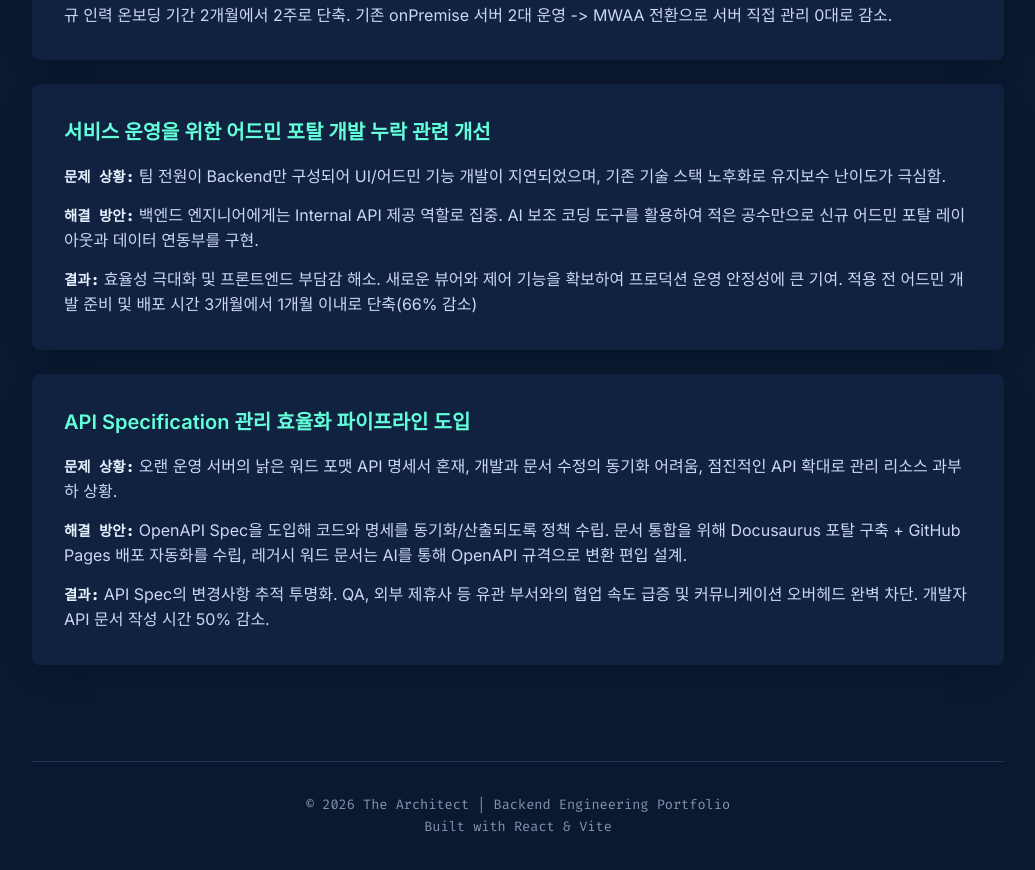
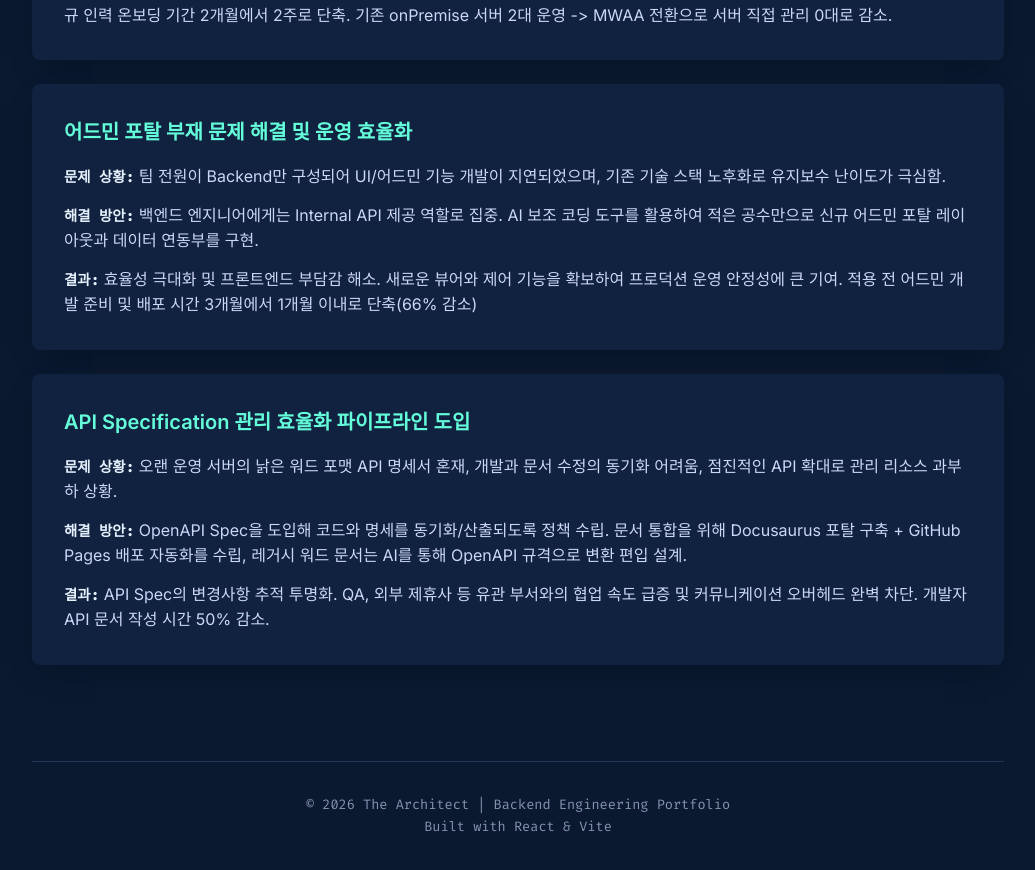
Before and after one commit to minkyunkim-kor/portfolio, a React (Vite) app: page / in a window 1280 px wide. Shown: the part 7086-7956 px from the top of the page, without its empty margins (122-1157 px from the left). Built offline with nearby package versions, Linux system fonts and the light colour scheme.

Commit message:
문구 일부 수정

```diff
--- a/src/data.js
+++ b/src/data.js
@@ -141,7 +141,7 @@ export const data = {
     },
     {
       id: "admin-portal",
-      title: "서비스 운영을 위한 어드민 포탈 개발 누락 관련 개선",
+      title: "어드민 포탈 부재 문제 해결 및 운영 효율화",
       problem: "팀 전원이 Backend만 구성되어 UI/어드민 기능 개발이 지연되었으며, 기존 기술 스택 노후화로 유지보수 난이도가 극심함.",
       solution: "백엔드 엔지니어에게는 Internal API 제공 역할로 집중. AI 보조 코딩 도구를 활용하여 적은 공수만으로 신규 어드민 포탈 레이아웃과 데이터 연동부를 구현.",
       result: "효율성 극대화 및 프론트엔드 부담감 해소. 새로운 뷰어와 제어 기능을 확보하여 프로덕션 운영 안정성에 큰 기여. 적용 전 어드민 개발 준비 및 배포 시간 3개월에서 1개월 이내로 단축(66% 감소)"
```
